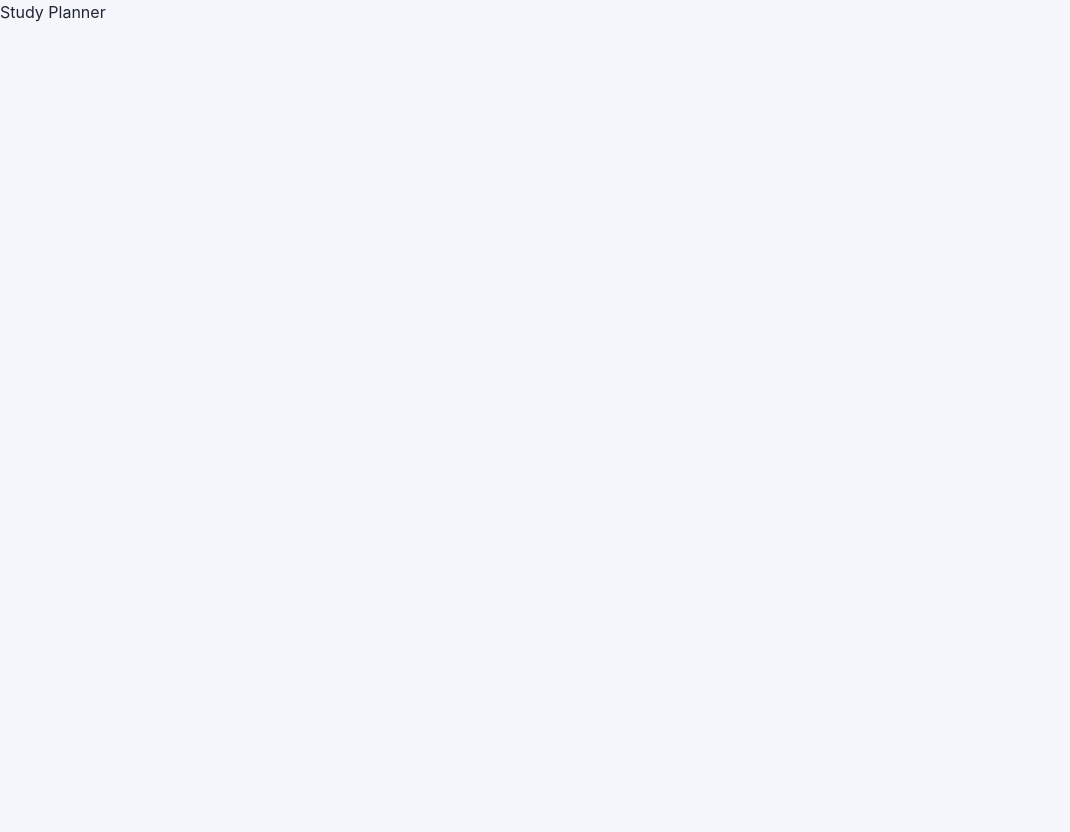
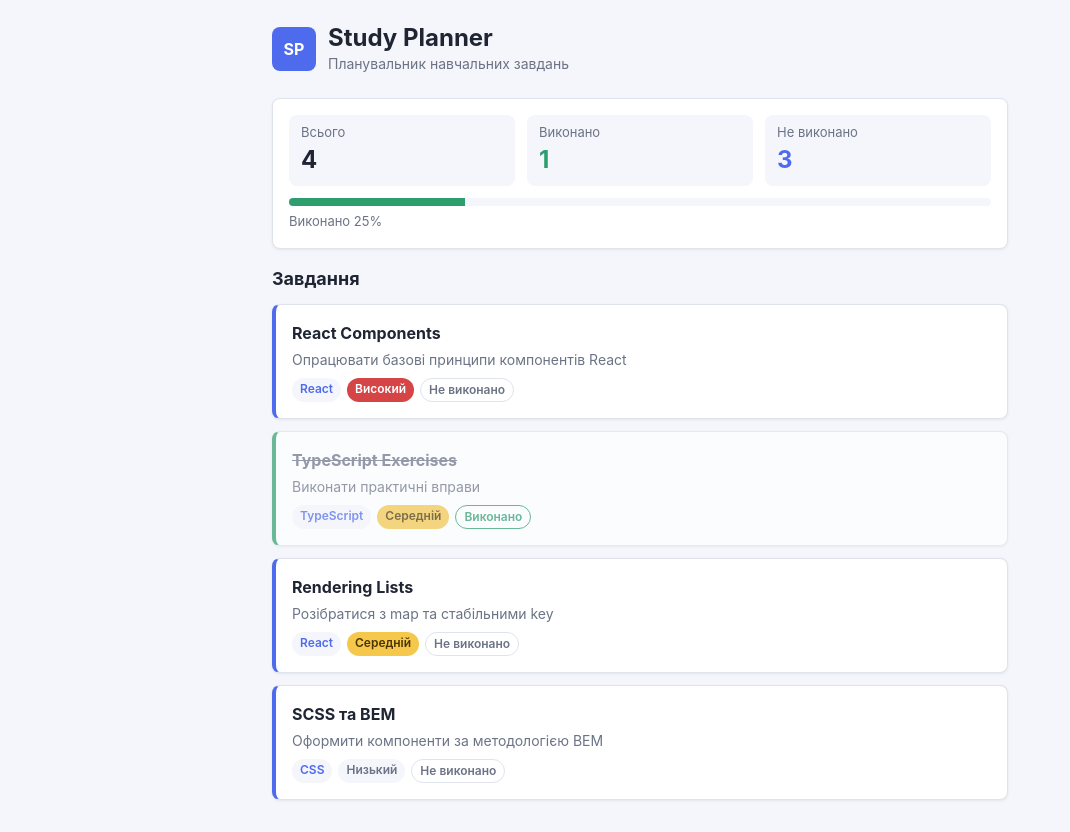
Before and after one commit to OPTImist2846/study-planner, a React (Vite) app: page / in a window 1280 px wide. Shown: the whole page, without its empty margins (0-1070 px from the left). Before the commit the page ends 800 px from the top, so only its background shows below. Built offline with nearby package versions, Linux system fonts and the light colour scheme.

Commit message:
feat(lab-08): render task list with header and statistics
App keeps the tasks in useState and passes them to TaskList and TaskStats through props. TaskList renders TaskItem with map and stable keys, completed tasks look different, and an empty list shows a hint.

```diff
--- /dev/null
+++ b/src/App.scss
@@ -0,0 +1,26 @@
+.app {
+  min-height: 100vh;
+  color: var(--color-text);
+  background-color: var(--color-bg);
+
+  &__container {
+    width: 100%;
+    max-width: 48rem;
+    margin-inline: auto;
+    padding: 0 1rem 2rem;
+  }
+
+  &__main {
+    display: grid;
+    gap: 1rem;
+  }
+
+  &__section {
+    display: grid;
+    gap: 0.75rem;
+  }
+
+  &__section-title {
+    font-size: 1.125rem;
+  }
+}
--- a/src/App.tsx
+++ b/src/App.tsx
@@ -1,5 +1,30 @@
+import { useState } from 'react'
+import Header from './components/Header/Header'
+import TaskList from './components/TaskList/TaskList'
+import TaskStats from './components/TaskStats/TaskStats'
+import { initialTasks } from './data/initialTasks'
+import type { Task } from './types/task'
+import './App.scss'
+
 function App() {
-  return <main>Study Planner</main>
+  const [tasks] = useState<Task[]>(initialTasks)
+
+  return (
+    <div className="app">
+      <div className="app__container">
+        <Header />
+        <main className="app__main">
+          <TaskStats tasks={tasks} />
+          <section className="app__section" aria-labelledby="tasks-title">
+            <h2 id="tasks-title" className="app__section-title">
+              Завдання
+            </h2>
+            <TaskList tasks={tasks} />
+          </section>
+        </main>
+      </div>
+    </div>
+  )
 }
 
 export default App
--- /dev/null
+++ b/src/components/Header/Header.scss
@@ -0,0 +1,34 @@
+.header {
+  display: flex;
+  align-items: center;
+  justify-content: space-between;
+  gap: 1rem;
+  padding-block: 1.5rem;
+
+  &__brand {
+    display: flex;
+    align-items: center;
+    gap: 0.75rem;
+  }
+
+  &__logo {
+    display: grid;
+    place-items: center;
+    width: 2.75rem;
+    height: 2.75rem;
+    border-radius: var(--radius);
+    font-weight: 700;
+    color: var(--color-primary-contrast);
+    background-color: var(--color-primary);
+  }
+
+  &__title {
+    font-size: 1.5rem;
+    line-height: 1.2;
+  }
+
+  &__subtitle {
+    font-size: 0.875rem;
+    color: var(--color-muted);
+  }
+}
--- /dev/null
+++ b/src/components/Header/Header.tsx
@@ -0,0 +1,19 @@
+import './Header.scss'
+
+function Header() {
+  return (
+    <header className="header">
+      <div className="header__brand">
+        <span className="header__logo" aria-hidden="true">
+          SP
+        </span>
+        <div>
+          <h1 className="header__title">Study Planner</h1>
+          <p className="header__subtitle">Планувальник навчальних завдань</p>
+        </div>
+      </div>
+    </header>
+  )
+}
+
+export default Header
--- /dev/null
+++ b/src/components/TaskItem/TaskItem.scss
@@ -0,0 +1,89 @@
+.task-item {
+  display: flex;
+  align-items: flex-start;
+  gap: 0.75rem;
+  padding: 1rem;
+  border: 1px solid var(--color-border);
+  border-left: 4px solid var(--color-primary);
+  border-radius: var(--radius);
+  background-color: var(--color-surface);
+  box-shadow: var(--shadow);
+  transition:
+    opacity 0.2s ease,
+    border-color 0.2s ease;
+
+  &--completed {
+    border-left-color: var(--color-success);
+    opacity: 0.7;
+  }
+
+  &__body {
+    flex-grow: 1;
+    min-width: 0;
+  }
+
+  &__title {
+    font-size: 1rem;
+    overflow-wrap: anywhere;
+  }
+
+  &--completed &__title {
+    text-decoration: line-through;
+    color: var(--color-muted);
+  }
+
+  &__description {
+    margin-top: 0.25rem;
+    font-size: 0.875rem;
+    color: var(--color-muted);
+    overflow-wrap: anywhere;
+  }
+
+  &__meta {
+    display: flex;
+    flex-wrap: wrap;
+    gap: 0.375rem;
+    margin-top: 0.5rem;
+  }
+
+  &__category,
+  &__priority,
+  &__status {
+    padding: 0.125rem 0.5rem;
+    border-radius: 999px;
+    font-size: 0.75rem;
+    font-weight: 600;
+  }
+
+  &__category {
+    color: var(--color-primary);
+    background-color: var(--color-bg);
+  }
+
+  &__priority {
+    &--high {
+      color: #fff;
+      background-color: var(--color-danger);
+    }
+
+    &--medium {
+      color: #4a3500;
+      background-color: #f5c84c;
+    }
+
+    &--low {
+      color: var(--color-muted);
+      background-color: var(--color-bg);
+    }
+  }
+
+  &__status {
+    color: var(--color-muted);
+    border: 1px solid var(--color-border);
+  }
+
+  &--completed &__status {
+    color: var(--color-success);
+    border-color: var(--color-success);
+  }
+}
--- /dev/null
+++ b/src/components/TaskItem/TaskItem.tsx
@@ -0,0 +1,27 @@
+import type { Task } from '../../types/task'
+import { PRIORITY_LABELS } from '../../utils/tasks'
+import './TaskItem.scss'
+
+interface TaskItemProps {
+  task: Task
+}
+
+function TaskItem({ task }: TaskItemProps) {
+  return (
+    <li className={`task-item${task.completed ? ' task-item--completed' : ''}`}>
+      <div className="task-item__body">
+        <h3 className="task-item__title">{task.title}</h3>
+        {task.description && <p className="task-item__description">{task.description}</p>}
+        <div className="task-item__meta">
+          <span className="task-item__category">{task.category}</span>
+          <span className={`task-item__priority task-item__priority--${task.priority}`}>
+            {PRIORITY_LABELS[task.priority]}
+          </span>
+          <span className="task-item__status">{task.completed ? 'Виконано' : 'Не виконано'}</span>
+        </div>
+      </div>
+    </li>
+  )
+}
+
+export default TaskItem
--- /dev/null
+++ b/src/components/TaskList/TaskList.scss
@@ -0,0 +1,25 @@
+.task-list {
+  display: grid;
+  gap: 0.75rem;
+  margin: 0;
+  padding: 0;
+  list-style: none;
+
+  &__empty {
+    padding: 2rem 1rem;
+    border: 1px dashed var(--color-border);
+    border-radius: var(--radius);
+    text-align: center;
+    background-color: var(--color-surface);
+  }
+
+  &__empty-title {
+    font-weight: 600;
+  }
+
+  &__empty-text {
+    margin-top: 0.25rem;
+    font-size: 0.875rem;
+    color: var(--color-muted);
+  }
+}
--- /dev/null
+++ b/src/components/TaskList/TaskList.tsx
@@ -0,0 +1,28 @@
+import type { Task } from '../../types/task'
+import TaskItem from '../TaskItem/TaskItem'
+import './TaskList.scss'
+
+interface TaskListProps {
+  tasks: Task[]
+}
+
+function TaskList({ tasks }: TaskListProps) {
+  if (tasks.length === 0) {
+    return (
+      <div className="task-list__empty" role="status">
+        <p className="task-list__empty-title">Завдань поки немає.</p>
+        <p className="task-list__empty-text">Додайте перше навчальне завдання.</p>
+      </div>
+    )
+  }
+
+  return (
+    <ul className="task-list">
+      {tasks.map((task) => (
+        <TaskItem key={task.id} task={task} />
+      ))}
+    </ul>
+  )
+}
+
+export default TaskList
--- /dev/null
+++ b/src/components/TaskStats/TaskStats.scss
@@ -0,0 +1,58 @@
+.task-stats {
+  padding: 1rem;
+  border: 1px solid var(--color-border);
+  border-radius: var(--radius);
+  background-color: var(--color-surface);
+  box-shadow: var(--shadow);
+
+  &__list {
+    display: grid;
+    grid-template-columns: repeat(3, 1fr);
+    gap: 0.75rem;
+    margin: 0 0 0.75rem;
+  }
+
+  &__item {
+    padding: 0.5rem 0.75rem;
+    border-radius: var(--radius);
+    background-color: var(--color-bg);
+
+    &--completed .task-stats__value {
+      color: var(--color-success);
+    }
+
+    &--active .task-stats__value {
+      color: var(--color-primary);
+    }
+  }
+
+  &__label {
+    font-size: 0.8125rem;
+    color: var(--color-muted);
+  }
+
+  &__value {
+    margin: 0;
+    font-size: 1.5rem;
+    font-weight: 700;
+  }
+
+  &__progress {
+    height: 0.5rem;
+    overflow: hidden;
+    border-radius: 999px;
+    background-color: var(--color-bg);
+  }
+
+  &__progress-bar {
+    height: 100%;
+    background-color: var(--color-success);
+    transition: width 0.2s ease;
+  }
+
+  &__caption {
+    margin-top: 0.375rem;
+    font-size: 0.8125rem;
+    color: var(--color-muted);
+  }
+}
--- /dev/null
+++ b/src/components/TaskStats/TaskStats.tsx
@@ -0,0 +1,44 @@
+import type { Task } from '../../types/task'
+import { countTasks } from '../../utils/tasks'
+import './TaskStats.scss'
+
+interface TaskStatsProps {
+  tasks: Task[]
+}
+
+function TaskStats({ tasks }: TaskStatsProps) {
+  const { total, completed, active } = countTasks(tasks)
+  const progress = total === 0 ? 0 : Math.round((completed / total) * 100)
+
+  const items = [
+    { key: 'total', label: 'Всього', value: total },
+    { key: 'completed', label: 'Виконано', value: completed },
+    { key: 'active', label: 'Не виконано', value: active },
+  ]
+
+  return (
+    <section className="task-stats" aria-label="Статистика">
+      <dl className="task-stats__list">
+        {items.map((item) => (
+          <div key={item.key} className={`task-stats__item task-stats__item--${item.key}`}>
+            <dt className="task-stats__label">{item.label}</dt>
+            <dd className="task-stats__value">{item.value}</dd>
+          </div>
+        ))}
+      </dl>
+      <div
+        className="task-stats__progress"
+        role="progressbar"
+        aria-label="Прогрес виконання"
+        aria-valuemin={0}
+        aria-valuemax={100}
+        aria-valuenow={progress}
+      >
+        <div className="task-stats__progress-bar" style={{ width: `${progress}%` }} />
+      </div>
+      <p className="task-stats__caption">Виконано {progress}%</p>
+    </section>
+  )
+}
+
+export default TaskStats
```
